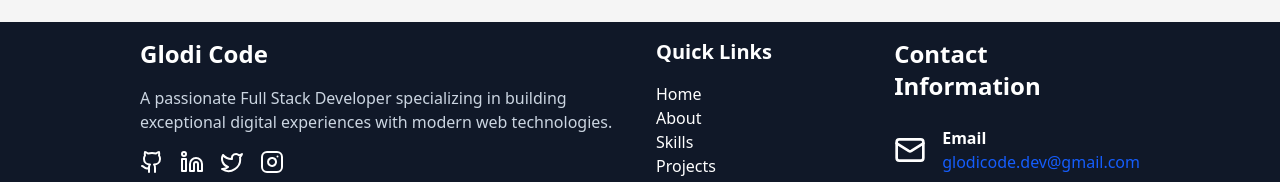
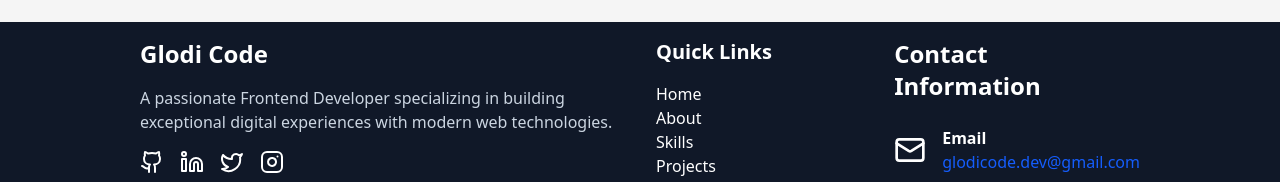
Before and after one commit to glodimugisho001/Glodi-Code-Website, a React (Vite) app: page / in a window 1280 px wide. Shown: the part 3869-4051 px from the top of the page. Built offline with nearby package versions, Linux system fonts and the light colour scheme.

Commit message:
modifer du texte

```diff
--- a/src/components/Footer.jsx
+++ b/src/components/Footer.jsx
@@ -9,7 +9,7 @@ export default function Footer () {
                 <div className="flex-1 pr-8">
                     <h1 className='text-2xl font-bold'>Glodi Code</h1>
                     <p className='text-[#CBD5E1] text-[16px] py-4'>
-                        A passionate Full Stack Developer specializing in building exceptional digital experiences with modern web technologies.
+                        A passionate Frontend Developer specializing in building exceptional digital experiences with modern web technologies.
                     </p>
                     <div className="flex gap-4">
                         <Github size={24} className="cursor-pointer hover:text-[var(--link-hover)] active:text-[var(--link-active)] transition-[var(--link-transition)]"/>
```
